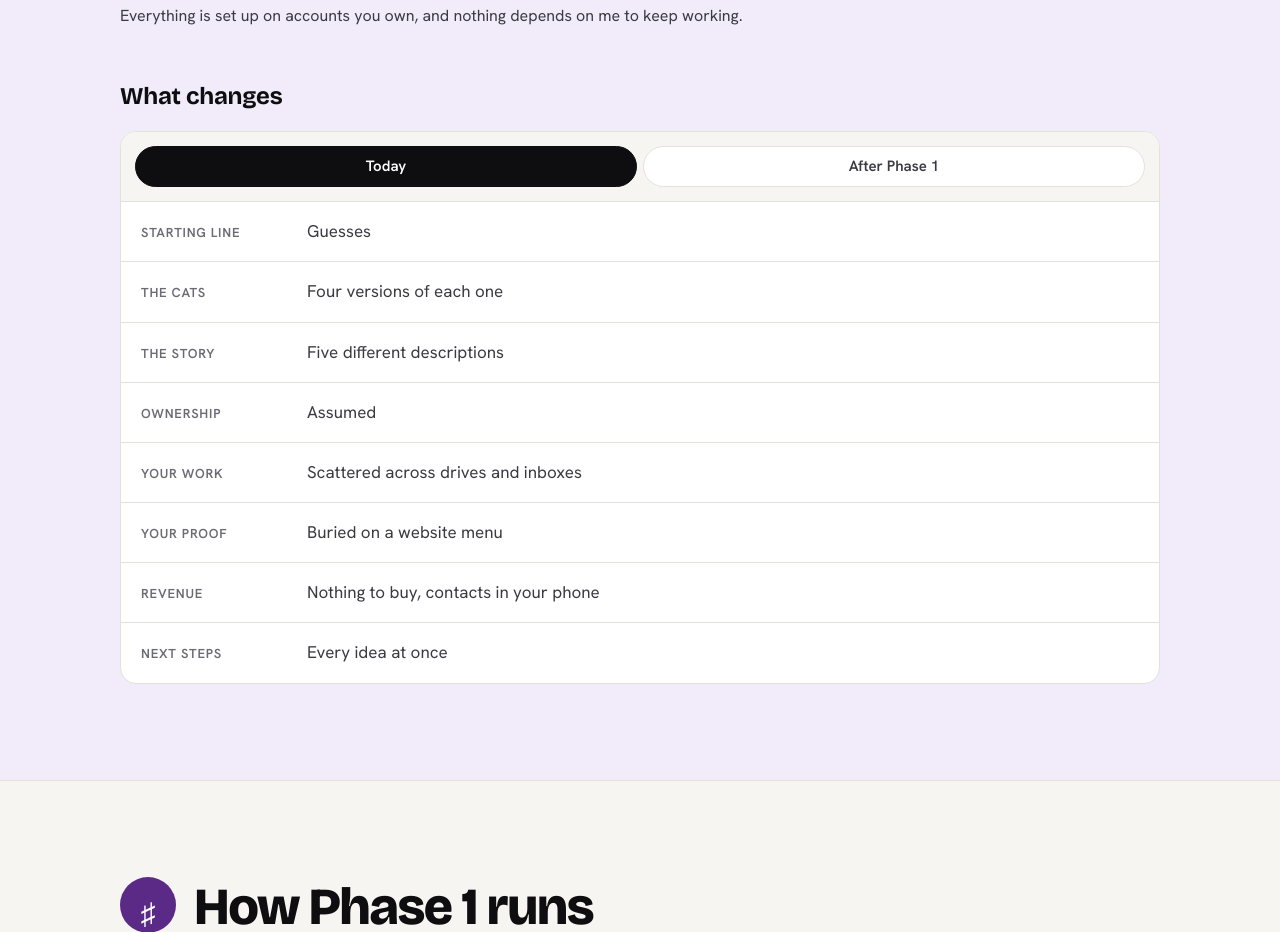
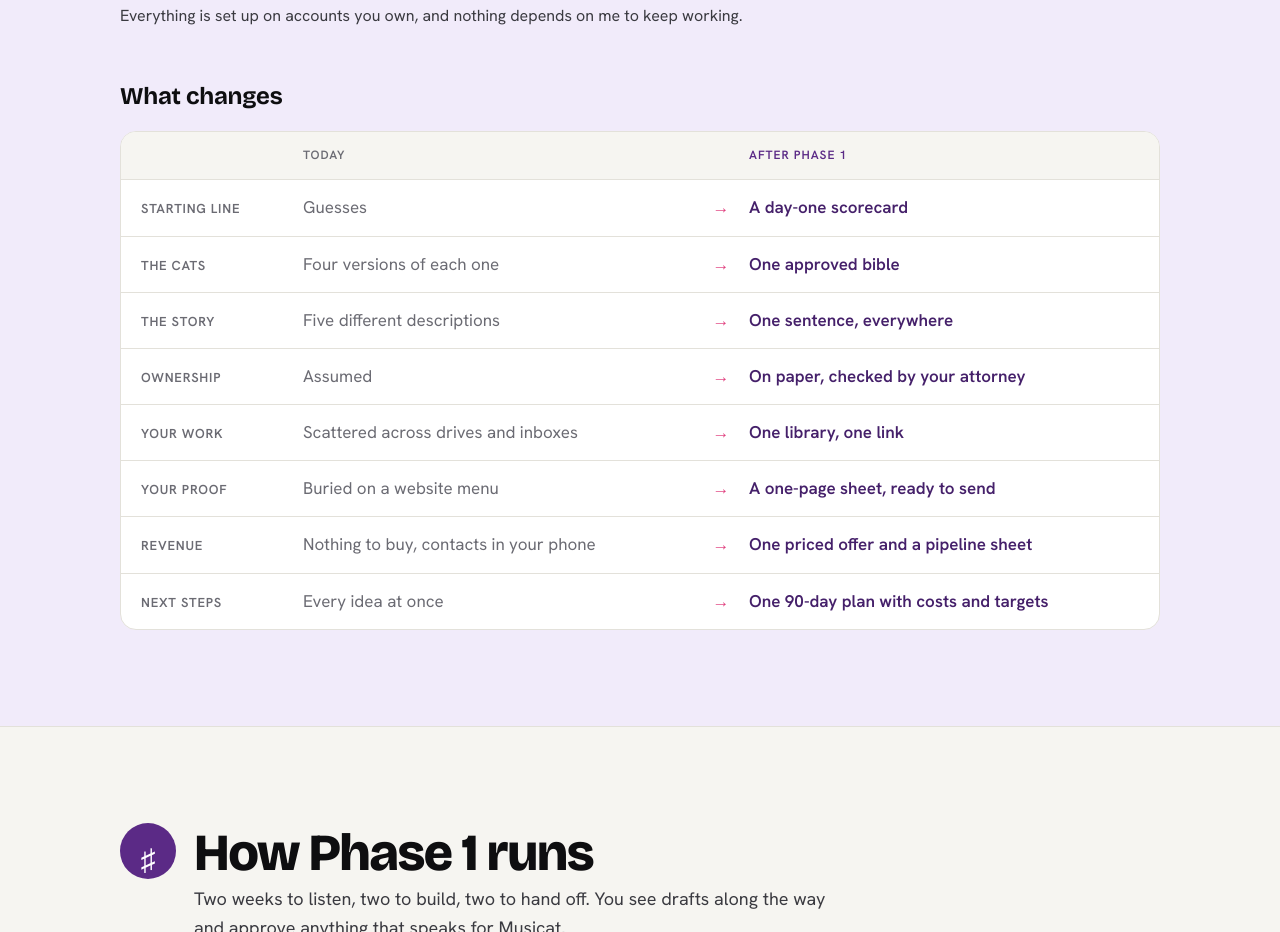
Before and after one commit to sianibutler-sys/sianicreates, a plain HTML site: page p/musicat-yebqhv/index.html in a window 1280 px wide. Shown: the part 4992-5924 px from the top of the page. Drawn offline with nearby package versions, Linux system fonts and the light colour scheme.

Commit message:
Musicat proposal: show today and after Phase 1 side by side
Co-Authored-By: Claude Opus 5.5 <noreply@anthropic.com>
Claude-Session: https://claude.ai/code/session_017dyk7GLDdASvocV89jB26j

```diff
--- a/p/musicat-yebqhv/index.html
+++ b/p/musicat-yebqhv/index.html
@@ -120,19 +120,26 @@ a{color:inherit}
 
 /* before / after */
 .ba{background:var(--card);border:1px solid var(--line);border-radius:var(--r);overflow:hidden}
-.ba__switch{display:flex;gap:6px;padding:14px;border-bottom:1px solid var(--line);background:var(--paper)}
-.ba__switch button{flex:1;font:600 15px/1 var(--body);padding:12px;border-radius:999px;border:1.5px solid var(--line);background:var(--card);color:var(--ink-2);cursor:pointer}
-.ba__switch button[aria-pressed="true"]{background:var(--ink);border-color:var(--ink);color:#fff}
-.ba__switch button[data-ba="after"][aria-pressed="true"]{background:var(--plum);border-color:var(--plum)}
+.ba__head,.ba__rows li{display:grid;grid-template-columns:150px 1fr 32px 1fr;gap:12px;align-items:baseline;padding:14px 20px}
+.ba__head{background:var(--paper);border-bottom:1px solid var(--line);font-size:12px;font-weight:600;letter-spacing:.08em;text-transform:uppercase}
+.ba__head .h-now{color:var(--mute)}
+.ba__head .h-then{color:var(--plum)}
 .ba__rows{list-style:none}
-.ba__rows li{display:grid;grid-template-columns:150px 1fr;gap:16px;padding:16px 20px;border-top:1px solid var(--line);align-items:baseline}
+.ba__rows li{border-top:1px solid var(--line)}
 .ba__rows li:first-child{border-top:0}
 .ba__rows b{font-size:13px;font-weight:600;letter-spacing:.06em;text-transform:uppercase;color:var(--mute)}
-.ba__rows .now,.ba__rows .then{font-size:17px}
-.ba__rows .now{color:var(--ink-2)}
-.ba__rows .then{color:var(--plum-ink);font-weight:600}
-.ba[data-view="today"] .then,.ba[data-view="after"] .now{display:none}
-@media (max-width:560px){.ba__rows li{grid-template-columns:1fr;gap:2px}}
+.ba__rows .now{font-size:17px;color:var(--mute)}
+.ba__rows .arrow{color:var(--pink);font-weight:700;text-align:center}
+.ba__rows .then{font-size:17px;color:var(--plum-ink);font-weight:600}
+.ba__rows .lbl{display:none}
+@media (max-width:640px){
+  .ba__head{display:none}
+  .ba__rows li{grid-template-columns:1fr;gap:4px}
+  .ba__rows .arrow{display:none}
+  .ba__rows .lbl{display:inline;font-size:12px;font-weight:600;letter-spacing:.06em;text-transform:uppercase;margin-right:6px}
+  .ba__rows .now .lbl{color:var(--mute)}
+  .ba__rows .then .lbl{color:var(--pink)}
+}
 
 /* timeline */
 .weeks{display:grid;grid-template-columns:repeat(3,1fr);gap:16px;position:relative}
@@ -234,7 +241,7 @@ a{color:inherit}
   @page{margin:14mm}
   html,body{background:#fff;font-size:9.5pt}
   .wrap{width:100%}
-  .top,.hero__ctas,.accept .form,.foot,.skip,.ba__switch,.todo__note{display:none!important}
+  .top,.hero__ctas,.accept .form,.foot,.skip,.todo__note{display:none!important}
   .hero{padding:0 0 10pt}
   .hero h1{font-size:34pt}
   .hero__lede{font-size:10.5pt;margin-top:8pt}
@@ -259,8 +266,7 @@ a{color:inherit}
   .gaps li::before{width:22pt;height:22pt;font-size:11pt}
   .gaps h3,.ch h3,.callout h3,.terms h3,.dv h3,.learn h3{font-size:11pt}
   .wk h3,.phase h3{font-size:14pt}
-  .ba__rows li{grid-template-columns:110pt 1fr 1fr;padding:6pt 8pt}
-  .ba[data-view] .now,.ba[data-view] .then{display:block}
+  .ba__head,.ba__rows li{grid-template-columns:90pt 1fr 14pt 1fr;padding:6pt 8pt}
   .ba__rows .now,.ba__rows .then{font-size:9pt}
   .road{grid-template-columns:1fr auto 1fr auto 1fr;break-inside:avoid}
   .gate{padding:0 4pt;flex-direction:column;text-align:center;justify-content:center}
@@ -473,20 +479,17 @@ a{color:inherit}
     <p class="keep">Everything is set up on accounts you own, and nothing depends on me to keep working.</p>
 
     <h3 class="sub">What changes</h3>
-    <div class="ba" data-view="today">
-      <div class="ba__switch" role="group" aria-label="Compare today with after Phase 1">
-        <button type="button" data-ba="today" aria-pressed="true">Today</button>
-        <button type="button" data-ba="after" aria-pressed="false">After Phase 1</button>
-      </div>
-      <ul class="ba__rows" aria-live="polite">
-        <li><b>Starting line</b><span class="now">Guesses</span><span class="then">A day-one scorecard</span></li>
-        <li><b>The cats</b><span class="now">Four versions of each one</span><span class="then">One approved bible</span></li>
-        <li><b>The story</b><span class="now">Five different descriptions</span><span class="then">One sentence, everywhere</span></li>
-        <li><b>Ownership</b><span class="now">Assumed</span><span class="then">On paper, checked by your attorney</span></li>
-        <li><b>Your work</b><span class="now">Scattered across drives and inboxes</span><span class="then">One library, one link</span></li>
-        <li><b>Your proof</b><span class="now">Buried on a website menu</span><span class="then">A one-page sheet, ready to send</span></li>
-        <li><b>Revenue</b><span class="now">Nothing to buy, contacts in your phone</span><span class="then">One priced offer and a pipeline sheet</span></li>
-        <li><b>Next steps</b><span class="now">Every idea at once</span><span class="then">One 90-day plan with costs and targets</span></li>
+    <div class="ba">
+      <div class="ba__head" aria-hidden="true"><span></span><span class="h-now">Today</span><span></span><span class="h-then">After Phase 1</span></div>
+      <ul class="ba__rows">
+        <li><b>Starting line</b><span class="now"><span class="lbl">Today</span>Guesses</span><span class="arrow" aria-hidden="true">→</span><span class="then"><span class="lbl">After Phase 1</span>A day-one scorecard</span></li>
+        <li><b>The cats</b><span class="now"><span class="lbl">Today</span>Four versions of each one</span><span class="arrow" aria-hidden="true">→</span><span class="then"><span class="lbl">After Phase 1</span>One approved bible</span></li>
+        <li><b>The story</b><span class="now"><span class="lbl">Today</span>Five different descriptions</span><span class="arrow" aria-hidden="true">→</span><span class="then"><span class="lbl">After Phase 1</span>One sentence, everywhere</span></li>
+        <li><b>Ownership</b><span class="now"><span class="lbl">Today</span>Assumed</span><span class="arrow" aria-hidden="true">→</span><span class="then"><span class="lbl">After Phase 1</span>On paper, checked by your attorney</span></li>
+        <li><b>Your work</b><span class="now"><span class="lbl">Today</span>Scattered across drives and inboxes</span><span class="arrow" aria-hidden="true">→</span><span class="then"><span class="lbl">After Phase 1</span>One library, one link</span></li>
+        <li><b>Your proof</b><span class="now"><span class="lbl">Today</span>Buried on a website menu</span><span class="arrow" aria-hidden="true">→</span><span class="then"><span class="lbl">After Phase 1</span>A one-page sheet, ready to send</span></li>
+        <li><b>Revenue</b><span class="now"><span class="lbl">Today</span>Nothing to buy, contacts in your phone</span><span class="arrow" aria-hidden="true">→</span><span class="then"><span class="lbl">After Phase 1</span>One priced offer and a pipeline sheet</span></li>
+        <li><b>Next steps</b><span class="now"><span class="lbl">Today</span>Every idea at once</span><span class="arrow" aria-hidden="true">→</span><span class="then"><span class="lbl">After Phase 1</span>One 90-day plan with costs and targets</span></li>
       </ul>
     </div>
   </div>
@@ -712,16 +715,6 @@ a{color:inherit}
     b.addEventListener('click', function () { window.print(); });
   });
 
-  // Today / After Phase 1
-  var ba = document.querySelector('.ba');
-  document.querySelectorAll('[data-ba]').forEach(function (b) {
-    b.addEventListener('click', function () {
-      var v = b.getAttribute('data-ba');
-      ba.setAttribute('data-view', v);
-      document.querySelectorAll('[data-ba]').forEach(function (x) { x.setAttribute('aria-pressed', x === b ? 'true' : 'false'); });
-    });
-  });
-
   // Checklist, saved on this device
   var KEY = 'musicat-proposal-todo';
   var saved = {};
```
